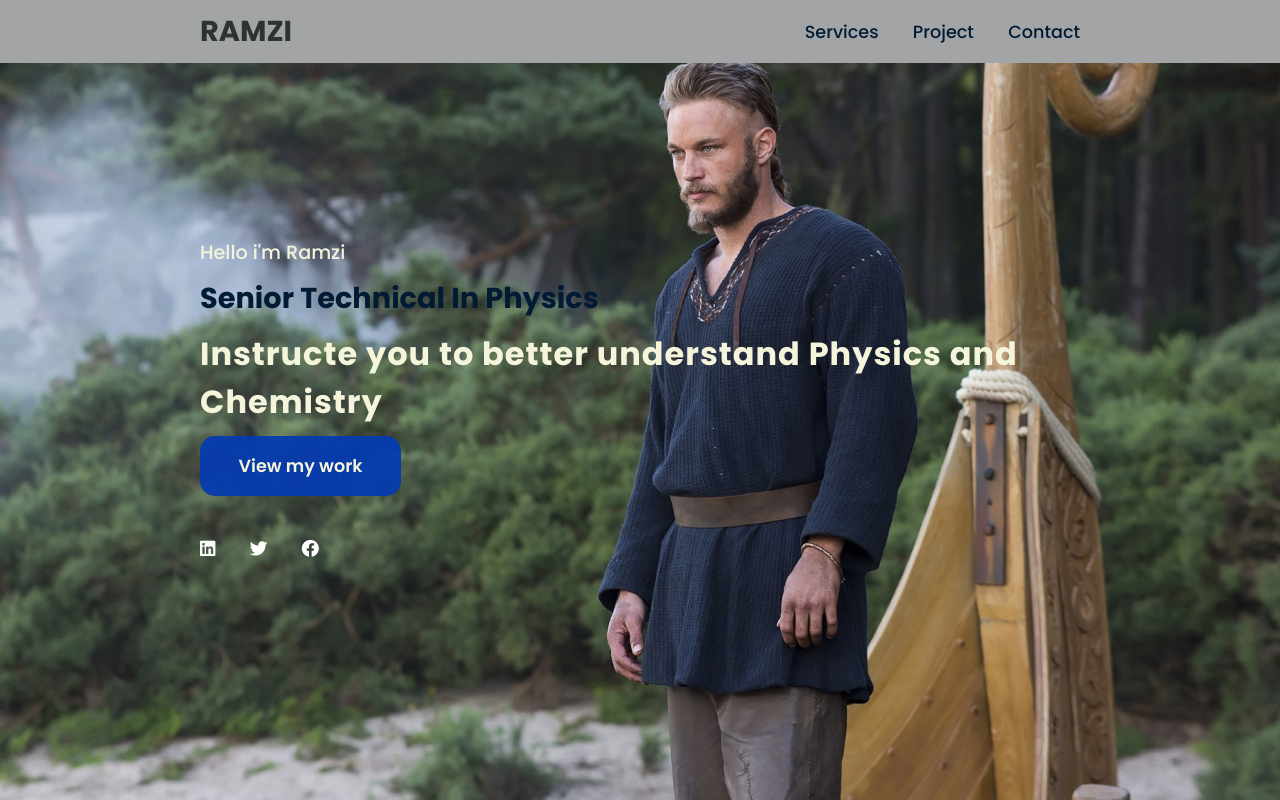
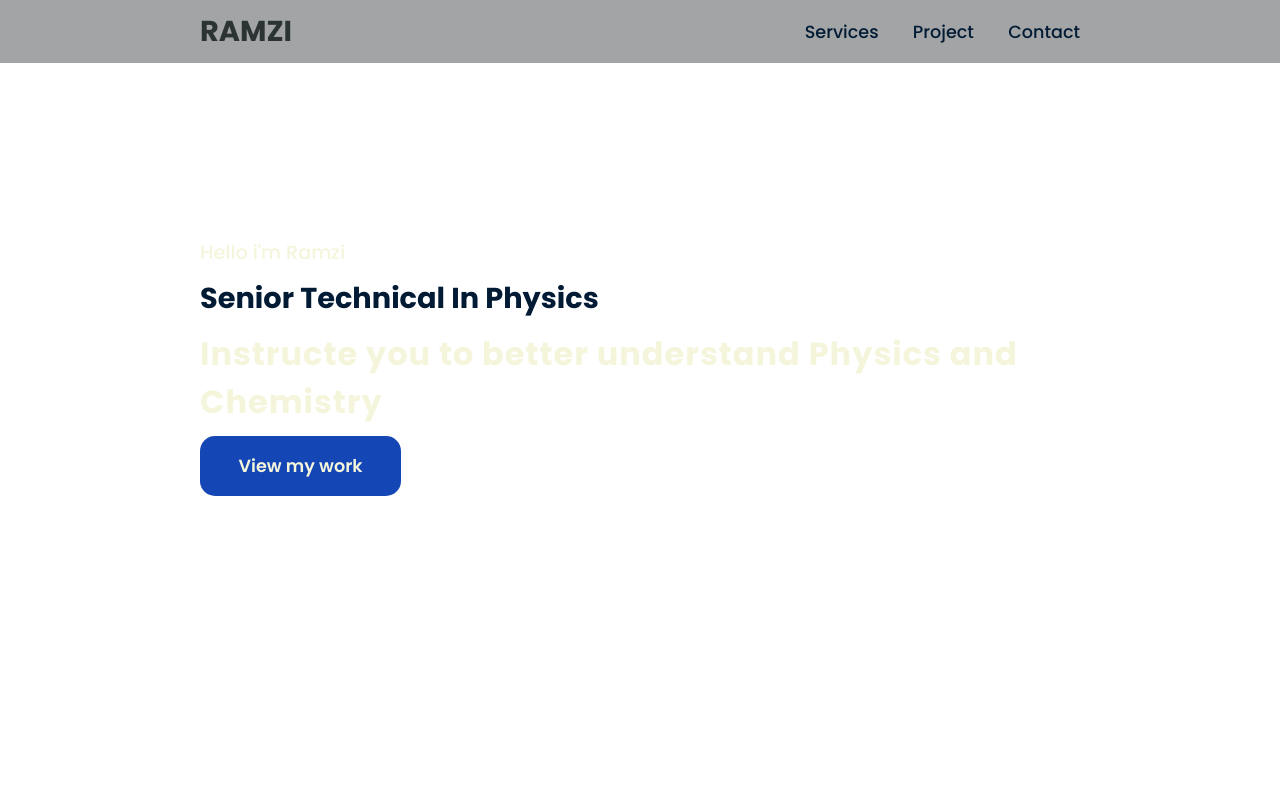
Before and after one commit to ramzikh/ramzi, a plain HTML site: page index.html in a window 1280 px wide. Drawn offline with Linux system fonts and the light colour scheme.

Commit message:
Update style.css

```diff
--- a/style.css
+++ b/style.css
@@ -49,7 +49,7 @@ section {
     min-height: 100vh;
     display: flex;
     align-items: center;
-    background: url(background.png) no-repeat;
+
     background-size: cover;
     background-position: center;
     background-attachment: fixed;
```
